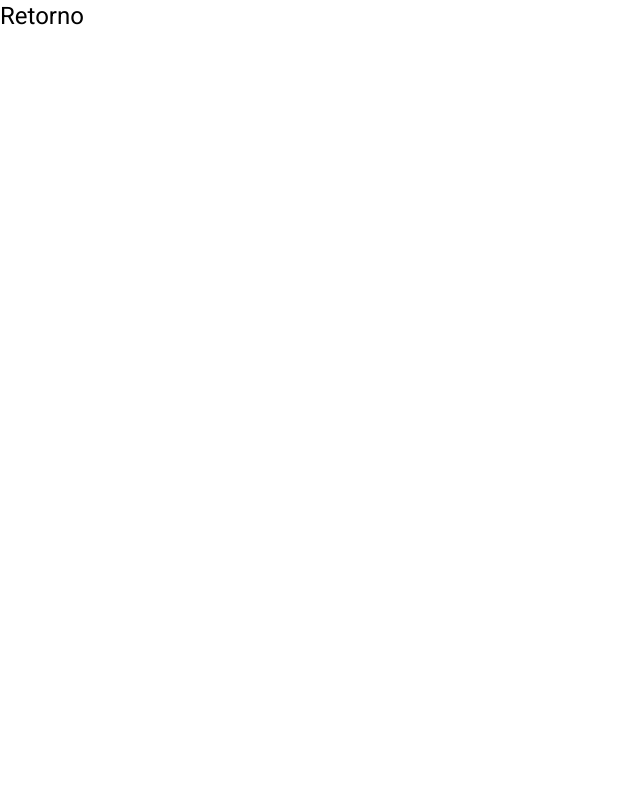
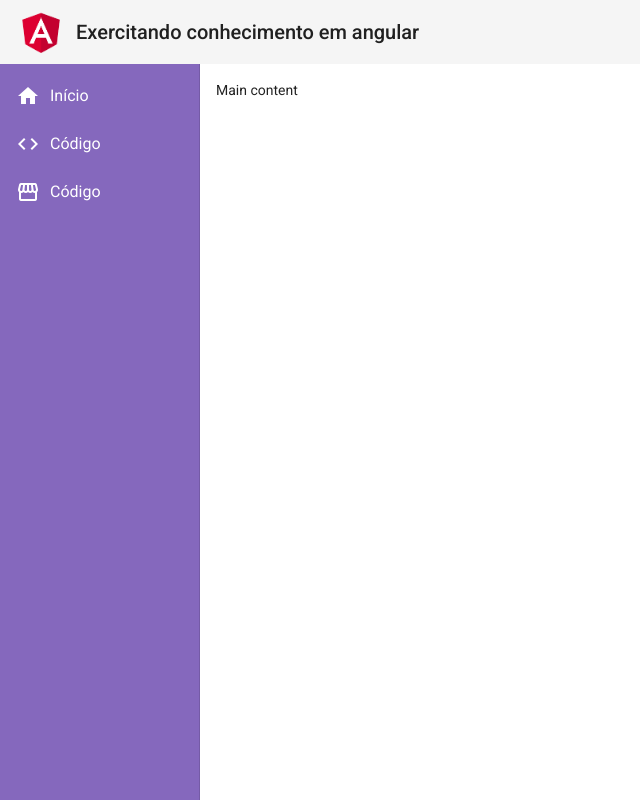
Before and after one commit to lucas-arcanjo/application-web, an Angular app in the folder frontend/: page / in a window 1280 px wide. Shown: the whole page, without its empty margins (0-640 px from the left). Built offline with nearby package versions, Linux system fonts and the light colour scheme.

Commit message:
adding header and nav

```diff
--- a/frontend/src/app/app.component.html
+++ b/frontend/src/app/app.component.html
@@ -1 +1,2 @@
-<h1>Retorno</h1>
+<app-header></app-header>
+<app-nav></app-nav>
--- /dev/null
+++ b/frontend/src/app/template/header/header.component.css
@@ -0,0 +1,4 @@
+img {
+    margin-right: 10px;
+    max-height: 50px;
+}
--- /dev/null
+++ b/frontend/src/app/template/header/header.component.html
@@ -0,0 +1,4 @@
+<mat-toolbar>
+  <img src="../../../assets/img/angular.png" alt="imagem do angular">
+  <span>Exercitando conhecimento em angular</span>
+</mat-toolbar>
--- /dev/null
+++ b/frontend/src/app/template/header/header.component.ts
@@ -0,0 +1,15 @@
+import { Component, OnInit } from '@angular/core';
+
+@Component({
+  selector: 'app-header',
+  templateUrl: './header.component.html',
+  styleUrls: ['./header.component.css']
+})
+export class HeaderComponent implements OnInit {
+
+  constructor() { }
+
+  ngOnInit(): void {
+  }
+
+}
--- /dev/null
+++ b/frontend/src/app/template/nav/nav.component.css
@@ -0,0 +1,17 @@
+mat-sidenav {
+    width: 200px;
+    background-color: #8568bd;
+}
+
+.material-icons {
+    padding-right: 10px;
+}
+
+.nav-list > a {
+    color: #FFF;
+}
+
+.content {
+    background-color: #FFF;
+    padding: 16px;
+}
--- /dev/null
+++ b/frontend/src/app/template/nav/nav.component.html
@@ -0,0 +1,25 @@
+<mat-sidenav-container class="container">
+    <mat-sidenav class="sidenav" mode="side" opened fixedInViewport="true" fixedTopGap="64">
+        <mat-nav-list class="nav-list">
+            <a mat-list-item>
+                <i class="material-icons">
+                    home
+                </i>
+                Início
+            </a>
+            <a mat-list-item>
+                <i class="material-icons">
+                    code
+                </i>
+                Código
+            </a>
+            <a mat-list-item>
+                <i class="material-icons">
+                    storefront
+                </i>
+                Código
+            </a>
+        </mat-nav-list>
+    </mat-sidenav>
+    <mat-sidenav-content class="content">Main content</mat-sidenav-content>
+</mat-sidenav-container>
--- /dev/null
+++ b/frontend/src/app/template/nav/nav.component.ts
@@ -0,0 +1,15 @@
+import { Component, OnInit } from '@angular/core';
+
+@Component({
+  selector: 'app-nav',
+  templateUrl: './nav.component.html',
+  styleUrls: ['./nav.component.css']
+})
+export class NavComponent implements OnInit {
+
+  constructor() { }
+
+  ngOnInit(): void {
+  }
+
+}
```
Also changed, not shown: frontend/src/app/app.module.ts (+16 -2 lines), frontend/src/assets/img/angular.png (added).
